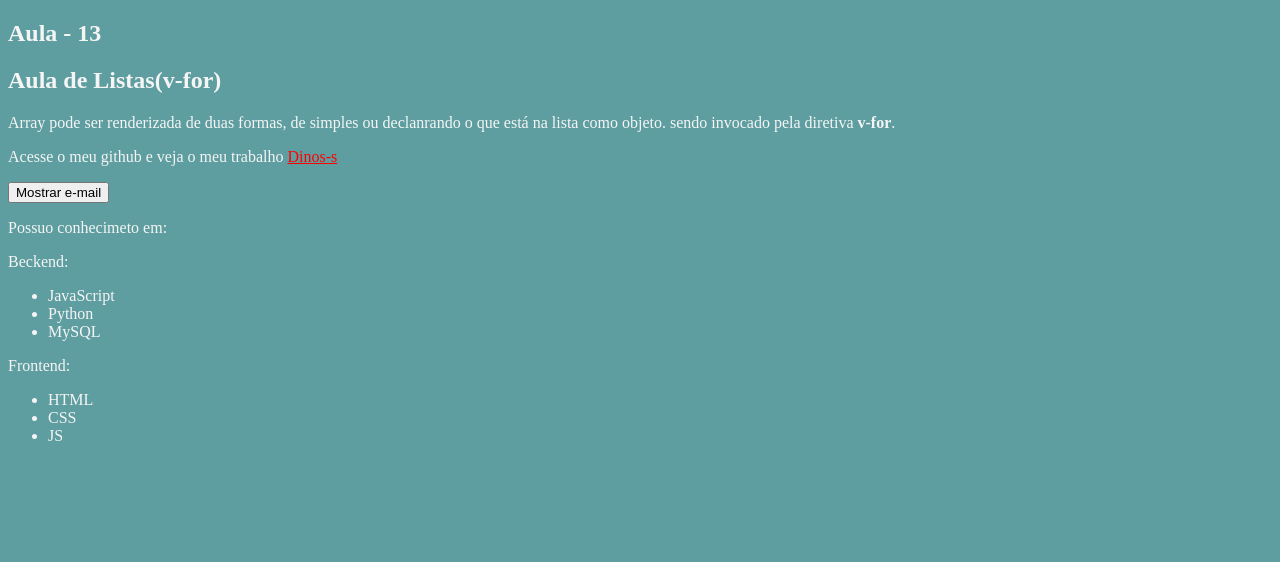
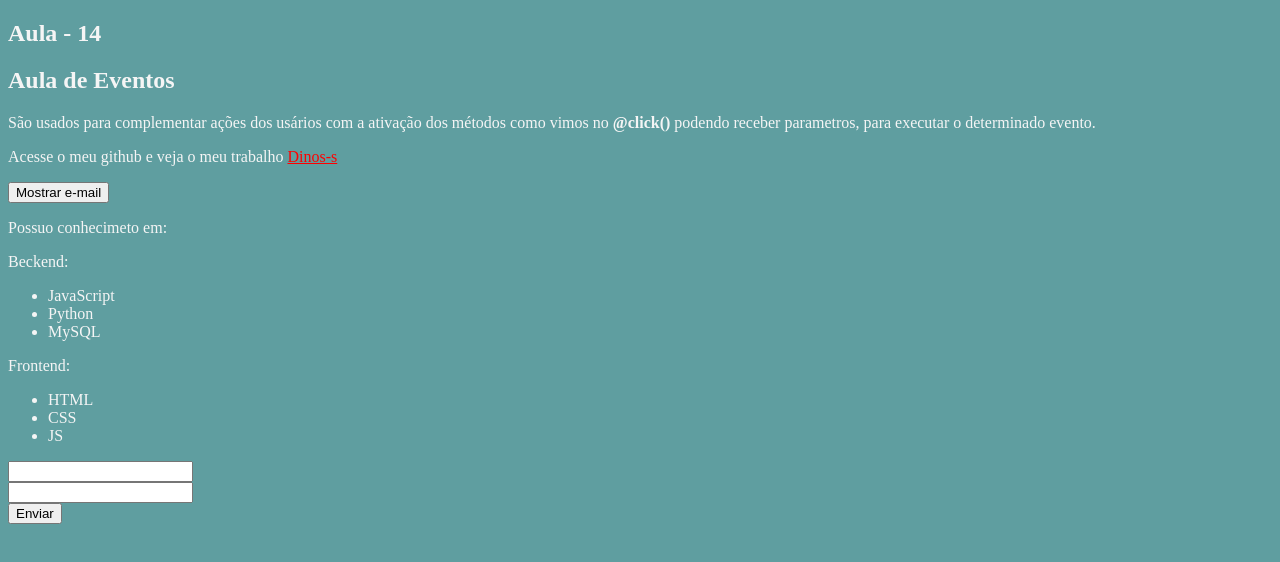
Before and after one commit to Dinos-s/VUE-curso, a Vue app: page / in a window 1280 px wide. Shown: the top 562 px of the page. Built offline with nearby package versions, Linux system fonts and the light colour scheme.

Commit message:
Compreendendo Eventos

```diff
--- a/src/components/Aula.vue
+++ b/src/components/Aula.vue
@@ -1,7 +1,8 @@
 <template>
-    <h2>Aula - 13</h2>
+    <h2>Aula - 14</h2>
     <h2>Aula de {{ aula }}</h2>
     <Info/>
+    <Form/>
 </template>
 
 <style>
@@ -12,14 +13,16 @@
 
 <script>
     import Info from "./Info.vue";
+    import Form from './Form.vue';
     export default{
         name: 'aula',
         components:{
             Info,
+            Form
         },
         data(){
             return {
-                aula: 'Listas(v-for)'
+                aula: 'Eventos'
             }
         }
     }
--- /dev/null
+++ b/src/components/Form.vue
@@ -0,0 +1,41 @@
+<template>
+    <form action="" @submit="enviar_Form($event)">
+        <div>
+            <input type="text" v-model="name">
+        </div>
+        <div>
+            <InputTxT/>
+        </div>
+        <div>
+            <BtnSubmi/>
+        </div>
+    </form>
+</template>
+
+<script>
+    import InputTxT from "./form/InputText.vue";
+    import BtnSubmi from "./form/submit.vue";
+    export default{
+        name: 'Form',
+        components:{
+            InputTxT,
+            BtnSubmi,
+        },
+        data(){
+            // dados do formulário
+            return{
+                name: '',
+            }
+        },
+        methods:{
+            enviar_Form(e){
+
+                e.preventDefault(); //pausa a subimisão dos dados a serem enviados
+
+                const name = this.name
+                console.log('Form envido');
+                console.log(`nome: ${name}`);
+            }
+        }
+    }
+</script>
--- /dev/null
+++ b/src/components/form/InputText.vue
@@ -0,0 +1,9 @@
+<template>
+    <input type="text">
+</template>
+
+<script>
+    export default{
+        name: 'InputTxT'
+    }
+</script>
--- /dev/null
+++ b/src/components/form/submit.vue
@@ -0,0 +1,9 @@
+<template>
+    <input type="submit" value="Enviar">
+</template>
+
+<script>
+    export default{
+        name: 'submit'
+    }
+</script>
--- a/src/components/info.vue
+++ b/src/components/info.vue
@@ -1,6 +1,6 @@
 <template>
-    <!-- <h2>Aula - 13</h2> -->
-    <p>Array pode ser renderizada de duas formas, de simples ou declanrando o que está na lista como objeto. sendo invocado pela diretiva <strong>v-for</strong>.</p>
+    <!-- <h2>Aula - 14</h2> -->
+    <p>São usados para complementar ações dos usários com a ativação dos métodos como vimos no <strong>@click()</strong> podendo receber parametros, para executar o determinado evento.</p>
     <p>Acesse o meu github e veja o meu trabalho <a v-bind:href="github" target="_blank">Dinos-s</a></p>
     <div>
        <button @click="showEmail">{{ btnText }}</button>
```
